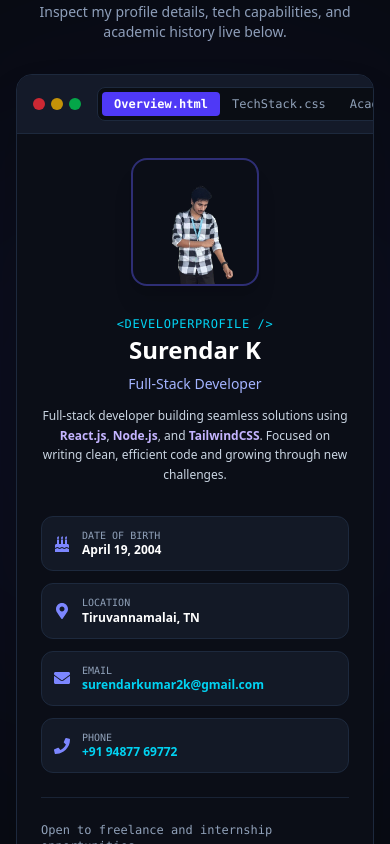
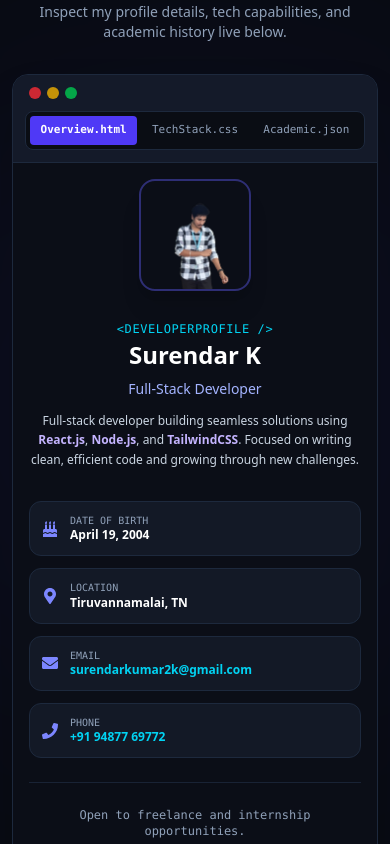
Before and after one commit to Surendar-k/Portfolio, a React (Vite) app: page / in a window 390 px wide. Shown: the part 1280-2124 px from the top of the page. Built offline with nearby package versions, Linux system fonts and the light colour scheme.

Commit message:
fix: improve layout and responsiveness of About component

```diff
--- a/src/components/About.jsx
+++ b/src/components/About.jsx
@@ -18,7 +18,6 @@ import {
   FaJsSquare,
   FaReact,
   FaNodeJs,
-  FaDatabase,
   FaGitAlt,
 } from 'react-icons/fa';
 import {
@@ -61,14 +60,12 @@ const About = () => {
     <section
       ref={containerRef}
       id="about"
-      className="relative py-24 px-4 sm:px-8 bg-[#080b11] text-slate-100 font-sans overflow-hidden"
+      className="relative py-24 px-3 sm:px-8 bg-[#080b11] text-slate-100 font-sans overflow-hidden w-full max-w-[100vw]"
     >
-
       {/* Background Ambient Glow */}
       <div className="absolute top-1/4 left-1/2 -translate-x-1/2 w-[36rem] h-[36rem] bg-indigo-600/10 rounded-full blur-[160px] pointer-events-none" />
 
-      <div className="max-w-5xl mx-auto space-y-8">
-
+      <div className="max-w-5xl mx-auto space-y-8 relative z-10">
         {/* Header */}
         <div className="text-center space-y-2">
           <div className="inline-flex items-center gap-2 px-3 py-1 rounded-full bg-cyan-500/10 border border-cyan-500/20 text-cyan-400 text-xs font-mono">
@@ -77,52 +74,53 @@ const About = () => {
           <h2 className="text-3xl sm:text-5xl font-black text-white tracking-tight">
             About Me
           </h2>
-          <p className="text-slate-400 text-sm">
+          <p className="text-slate-400 text-sm px-4">
             Inspect my profile details, tech capabilities, and academic history live below.
           </p>
         </div>
 
         {/* SIMULATED BROWSER WINDOW */}
-        <div className="browser-window rounded-2xl bg-[#0e131f] border border-slate-800 shadow-2xl overflow-hidden">
+        <div className="browser-window rounded-2xl bg-[#0e131f] border border-slate-800 shadow-2xl overflow-hidden w-full">
 
           {/* Top Address & Navigation Bar */}
-          <div className="bg-[#141a29] px-4 py-3 border-b border-slate-800 flex flex-wrap items-center justify-between gap-3">
+          <div className="bg-[#141a29] p-3 sm:px-4 sm:py-3 border-b border-slate-800 flex flex-col gap-3">
 
-            {/* Window Dots & Tab Switcher */}
-            <div className="flex items-center gap-4">
-              <div className="flex items-center gap-1.5">
+            {/* Window Dots & Wrapped Tabs */}
+            <div className="flex flex-col sm:flex-row items-start sm:items-center gap-3 sm:gap-4 w-full">
+              <div className="flex items-center gap-1.5 shrink-0 px-1">
                 <span className="w-3 h-3 rounded-full bg-red-500/80 inline-block" />
                 <span className="w-3 h-3 rounded-full bg-yellow-500/80 inline-block" />
                 <span className="w-3 h-3 rounded-full bg-green-500/80 inline-block" />
               </div>
 
-              <div className="flex bg-[#0a0d14] p-1 rounded-lg border border-slate-800 text-xs font-mono">
+              {/* Flex Wrap applied here: Buttons stack or squeeze neatly without scrolling */}
+              <div className="flex flex-wrap bg-[#0a0d14] p-1 rounded-lg border border-slate-800 text-[11px] sm:text-xs font-mono w-full sm:w-auto gap-1">
                 <button
                   onClick={() => setActiveTab('overview')}
-                  className={`px-3 py-1 rounded transition-all ${
+                  className={`flex-1 sm:flex-none px-2 py-1.5 sm:px-3 sm:py-1 rounded transition-all text-center ${
                     activeTab === 'overview'
                       ? 'bg-indigo-600 text-white font-semibold'
-                      : 'text-slate-400 hover:text-white'
+                      : 'text-slate-400 hover:text-white hover:bg-white/5'
                   }`}
                 >
                   Overview.html
                 </button>
                 <button
                   onClick={() => setActiveTab('stack')}
-                  className={`px-3 py-1 rounded transition-all ${
+                  className={`flex-1 sm:flex-none px-2 py-1.5 sm:px-3 sm:py-1 rounded transition-all text-center ${
                     activeTab === 'stack'
                       ? 'bg-indigo-600 text-white font-semibold'
-                      : 'text-slate-400 hover:text-white'
+                      : 'text-slate-400 hover:text-white hover:bg-white/5'
                   }`}
                 >
                   TechStack.css
                 </button>
                 <button
                   onClick={() => setActiveTab('education')}
-                  className={`px-3 py-1 rounded transition-all ${
+                  className={`flex-1 sm:flex-none px-2 py-1.5 sm:px-3 sm:py-1 rounded transition-all text-center ${
                     activeTab === 'education'
                       ? 'bg-indigo-600 text-white font-semibold'
-                      : 'text-slate-400 hover:text-white'
+                      : 'text-slate-400 hover:text-white hover:bg-white/5'
                   }`}
                 >
                   Academic.json
@@ -131,15 +129,14 @@ const About = () => {
             </div>
 
             {/* URL Search Bar */}
-            <div className="flex-1 max-w-sm hidden sm:flex items-center gap-2 px-3 py-1.5 rounded-lg bg-[#0a0d14] border border-slate-800 text-xs font-mono text-slate-400">
-              <FaGlobe className="text-cyan-400" />
-              <span className="text-slate-200">https://surendar-k.dev/about/{activeTab}</span>
+            <div className="flex-1 w-full hidden sm:flex items-center gap-2 px-3 py-1.5 rounded-lg bg-[#0a0d14] border border-slate-800 text-xs font-mono text-slate-400">
+              <FaGlobe className="text-cyan-400 shrink-0" />
+              <span className="text-slate-200 truncate">https://surendar-k.dev/about/{activeTab}</span>
             </div>
-
           </div>
 
           {/* MAIN WORKSPACE CANVAS */}
-          <div className="p-6 sm:p-8 min-h-[460px] flex flex-col justify-between bg-[#0b0e17]">
+          <div className="p-4 sm:p-8 min-h-[460px] flex flex-col justify-between bg-[#0b0e17]">
 
             {/* TAB 1: OVERVIEW */}
             {activeTab === 'overview' && (
@@ -148,7 +145,7 @@ const About = () => {
                   <img
                     src={profileImage}
                     alt="Surendar K"
-                    className="w-32 h-32 rounded-2xl object-cover border-2 border-indigo-500/40 shadow-xl"
+                    className="w-28 h-28 sm:w-32 sm:h-32 rounded-2xl object-cover border-2 border-indigo-500/40 shadow-xl shrink-0"
                   />
                   <div className="space-y-2 text-center sm:text-left">
                     <span className="text-xs font-mono text-cyan-400 uppercase tracking-wider">
@@ -173,13 +170,13 @@ const About = () => {
                     { icon: <FaPhone className="text-indigo-400" />, label: 'Phone', value: '+91 94877 69772', href: 'tel:+919487769772' },
                   ].map((item, i) => (
                     <div key={i} className="p-3 rounded-xl bg-[#131926] border border-slate-800 flex items-center gap-3 text-xs">
-                      <div className="text-base">{item.icon}</div>
-                      <div>
+                      <div className="text-base shrink-0">{item.icon}</div>
+                      <div className="min-w-0">
                         <span className="text-slate-400 block text-[10px] uppercase font-mono">{item.label}</span>
                         {item.href ? (
-                          <a href={item.href} className="text-cyan-400 hover:underline font-semibold">{item.value}</a>
+                          <a href={item.href} className="text-cyan-400 hover:underline font-semibold truncate block">{item.value}</a>
                         ) : (
-                          <span className="text-white font-semibold">{item.value}</span>
+                          <span className="text-white font-semibold truncate block">{item.value}</span>
                         )}
                       </div>
                     </div>
@@ -213,8 +210,8 @@ const About = () => {
                       key={index}
                       className="p-3 rounded-xl bg-[#131926] border border-slate-800 flex items-center gap-3 text-xs hover:border-indigo-500/50 transition-colors"
                     >
-                      <div className="text-xl">{skill.icon}</div>
-                      <span className="font-bold text-white">{skill.name}</span>
+                      <div className="text-xl shrink-0">{skill.icon}</div>
+                      <span className="font-bold text-white truncate">{skill.name}</span>
                     </div>
                   ))}
                 </div>
@@ -229,7 +226,7 @@ const About = () => {
                 </h4>
                 <div className="space-y-3 text-xs">
                   <div className="p-4 rounded-xl bg-[#131926] border border-slate-800 space-y-1">
-                    <div className="flex justify-between text-indigo-300 font-bold">
+                    <div className="flex flex-col sm:flex-row sm:justify-between text-indigo-300 font-bold gap-1">
                       <span>B.Tech – Information Technology</span>
                       <span className="font-mono text-slate-400">2022 – 2026</span>
                     </div>
@@ -237,7 +234,7 @@ const About = () => {
                   </div>
 
                   <div className="p-4 rounded-xl bg-[#131926] border border-slate-800 space-y-1">
-                    <div className="flex justify-between text-indigo-300 font-bold">
+                    <div className="flex flex-col sm:flex-row sm:justify-between text-indigo-300 font-bold gap-1">
                       <span>HSC – Class XII</span>
                       <span className="font-mono text-slate-400">2020 – 2021</span>
                     </div>
@@ -245,7 +242,7 @@ const About = () => {
                   </div>
 
                   <div className="p-4 rounded-xl bg-[#131926] border border-slate-800 space-y-1">
-                    <div className="flex justify-between text-indigo-300 font-bold">
+                    <div className="flex flex-col sm:flex-row sm:justify-between text-indigo-300 font-bold gap-1">
                       <span>SSLC – Class X</span>
                       <span className="font-mono text-slate-400">2018 – 2019</span>
                     </div>
@@ -257,14 +254,14 @@ const About = () => {
 
             {/* Bottom Action Bar */}
             <div className="pt-6 mt-6 border-t border-slate-800/80 flex flex-col sm:flex-row items-center justify-between gap-4">
-              <span className="text-xs font-mono text-slate-400">
+              <span className="text-xs font-mono text-slate-400 text-center sm:text-left">
                 Open to freelance and internship opportunities.
               </span>
               <a
                 href="https://drive.google.com/file/d/1JtNP2QNa_4P6zQj1Fh44Idj0gB0fRPrd/view?usp=sharing"
                 target="_blank"
                 rel="noopener noreferrer"
-                className="px-5 py-2.5 rounded-xl bg-gradient-to-r from-indigo-600 to-cyan-600 text-white text-xs font-semibold hover:opacity-90 transition-all flex items-center gap-2 shadow-lg"
+                className="px-5 py-2.5 rounded-xl bg-gradient-to-r from-indigo-600 to-cyan-600 text-white text-xs font-semibold hover:opacity-90 transition-all flex items-center gap-2 shadow-lg shrink-0 w-full sm:w-auto justify-center"
               >
                 <FaFileDownload /> Download Resume
               </a>
```
